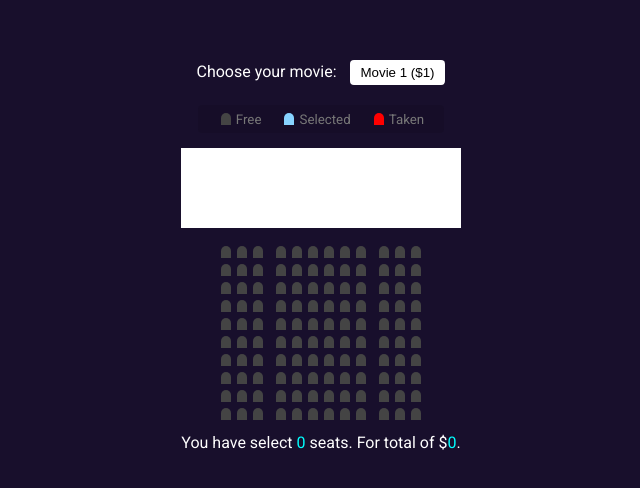
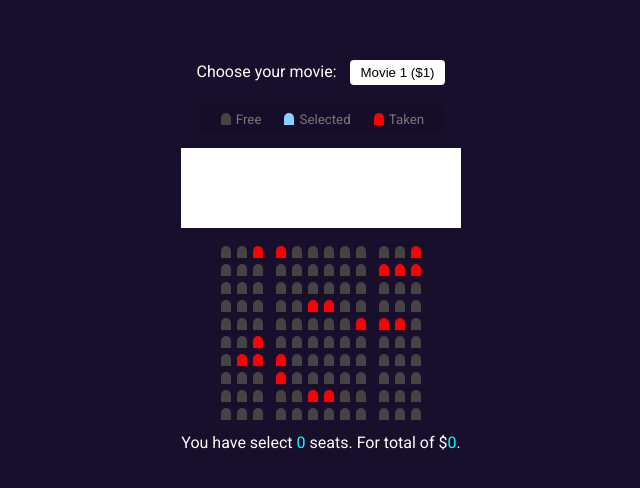
Before and after one commit to StipoMargic/Cinema-Booking-App, a plain HTML site: page index.html in a window 1280 px wide. Shown: the part 154-642 px from the top of the page, without its empty margins (319-959 px from the left). Drawn offline with Linux system fonts and the light colour scheme.

Commit message:
Added JS

```diff
--- a/index.html
+++ b/index.html
@@ -39,6 +39,19 @@
       <div class="row">
         <div class="seat"></div>
         <div class="seat"></div>
+        <div class="seat taken"></div>
+        <div class="seat taken"></div>
+        <div class="seat"></div>
+        <div class="seat"></div>
+        <div class="seat"></div>
+        <div class="seat"></div>
+        <div class="seat"></div>
+        <div class="seat"></div>
+        <div class="seat"></div>
+        <div class="seat taken"></div>
+      </div>
+
+      <div class="row">
         <div class="seat"></div>
         <div class="seat"></div>
         <div class="seat"></div>
@@ -48,7 +61,9 @@
         <div class="seat"></div>
         <div class="seat"></div>
         <div class="seat"></div>
-        <div class="seat"></div>
+        <div class="seat taken"></div>
+        <div class="seat taken"></div>
+        <div class="seat taken"></div>
       </div>
 
       <div class="row">
@@ -72,8 +87,8 @@
         <div class="seat"></div>
         <div class="seat"></div>
         <div class="seat"></div>
-        <div class="seat"></div>
-        <div class="seat"></div>
+        <div class="seat taken"></div>
+        <div class="seat taken"></div>
         <div class="seat"></div>
         <div class="seat"></div>
         <div class="seat"></div>
@@ -90,6 +105,36 @@
         <div class="seat"></div>
         <div class="seat"></div>
         <div class="seat"></div>
+        <div class="seat taken"></div>
+        <div class="seat taken"></div>
+        <div class="seat taken"></div>
+        <div class="seat"></div>
+      </div>
+
+      <div class="row">
+        <div class="seat"></div>
+        <div class="seat"></div>
+        <div class="seat taken"></div>
+        <div class="seat"></div>
+        <div class="seat"></div>
+        <div class="seat"></div>
+        <div class="seat"></div>
+        <div class="seat"></div>
+        <div class="seat"></div>
+        <div class="seat"></div>
+        <div class="seat"></div>
+        <div class="seat"></div>
+      </div>
+
+      <div class="row">
+        <div class="seat"></div>
+        <div class="seat taken"></div>
+        <div class="seat taken"></div>
+        <div class="seat taken"></div>
+        <div class="seat"></div>
+        <div class="seat"></div>
+        <div class="seat"></div>
+        <div class="seat"></div>
         <div class="seat"></div>
         <div class="seat"></div>
         <div class="seat"></div>
@@ -100,7 +145,7 @@
         <div class="seat"></div>
         <div class="seat"></div>
         <div class="seat"></div>
-        <div class="seat"></div>
+        <div class="seat taken"></div>
         <div class="seat"></div>
         <div class="seat"></div>
         <div class="seat"></div>
@@ -117,53 +162,8 @@
         <div class="seat"></div>
         <div class="seat"></div>
         <div class="seat"></div>
-        <div class="seat"></div>
-        <div class="seat"></div>
-        <div class="seat"></div>
-        <div class="seat"></div>
-        <div class="seat"></div>
-        <div class="seat"></div>
-        <div class="seat"></div>
-      </div>
-
-      <div class="row">
-        <div class="seat"></div>
-        <div class="seat"></div>
-        <div class="seat"></div>
-        <div class="seat"></div>
-        <div class="seat"></div>
-        <div class="seat"></div>
-        <div class="seat"></div>
-        <div class="seat"></div>
-        <div class="seat"></div>
-        <div class="seat"></div>
-        <div class="seat"></div>
-        <div class="seat"></div>
-      </div>
-
-      <div class="row">
-        <div class="seat"></div>
-        <div class="seat"></div>
-        <div class="seat"></div>
-        <div class="seat"></div>
-        <div class="seat"></div>
-        <div class="seat"></div>
-        <div class="seat"></div>
-        <div class="seat"></div>
-        <div class="seat"></div>
-        <div class="seat"></div>
-        <div class="seat"></div>
-        <div class="seat"></div>
-      </div>
-
-      <div class="row">
-        <div class="seat"></div>
-        <div class="seat"></div>
-        <div class="seat"></div>
-        <div class="seat"></div>
-        <div class="seat"></div>
-        <div class="seat"></div>
-        <div class="seat"></div>
+        <div class="seat taken"></div>
+        <div class="seat taken"></div>
         <div class="seat"></div>
         <div class="seat"></div>
         <div class="seat"></div>
--- a/script.js
+++ b/script.js
@@ -2,8 +2,15 @@ const container = document.querySelector('.cinema-container'),
   seats = document.querySelectorAll('.row .seat:not(.taken)'),
   count = document.querySelector('#count'),
   total = document.querySelector('#total'),
-  movieSelect = document.querySelector('#movie'),
-  ticketPrice = +movieSelect.nodeValue;
+  movieSelect = document.querySelector('#movie');
+let ticketPrice = +movieSelect.value;
+
+const selectedCount = () => {
+  const selectedSeats = document.querySelectorAll('.row .seat.selected');
+
+  total.innerText = selectedSeats.length * ticketPrice;
+  count.innerText = selectedSeats.length;
+};
 
 container.addEventListener('click', (e) => {
   if (
@@ -12,4 +19,9 @@ container.addEventListener('click', (e) => {
   ) {
     e.target.classList.toggle('selected');
   }
+  selectedCount();
 });
+
+movieSelect.addEventListener('change', (e) => {
+  ticketPrice = +e.target.value;
+});
```
